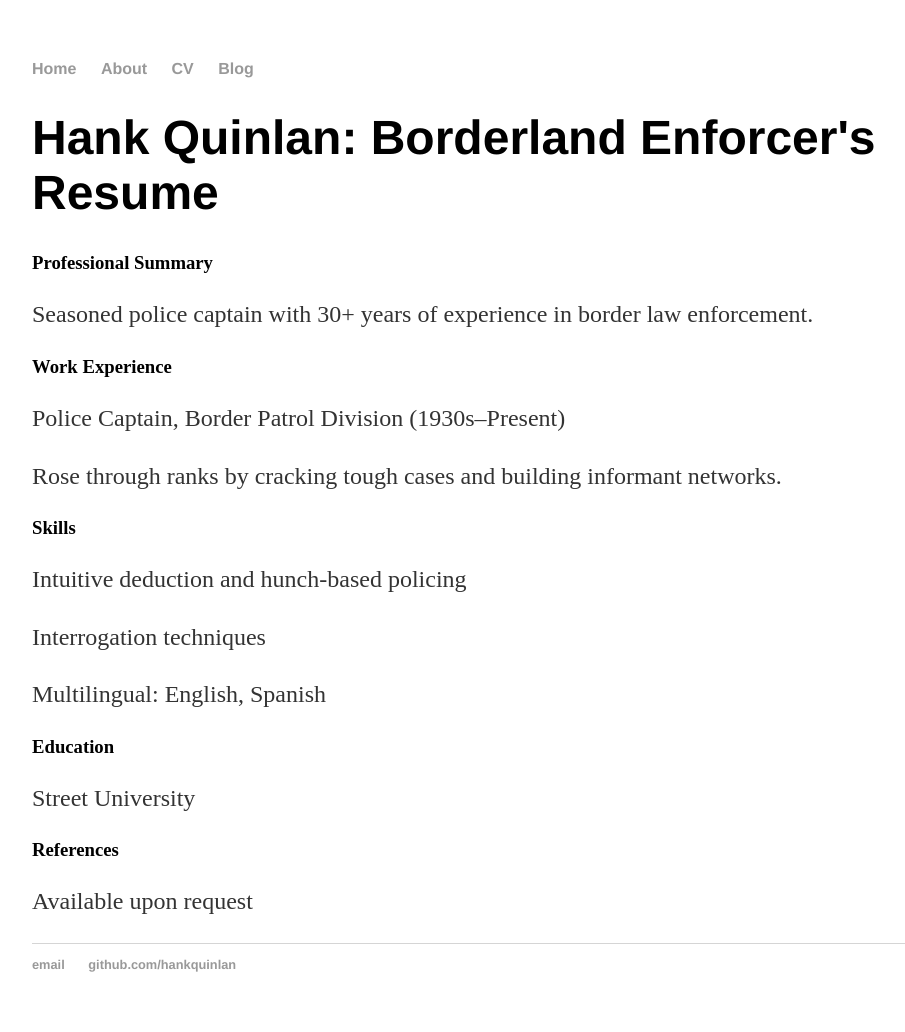
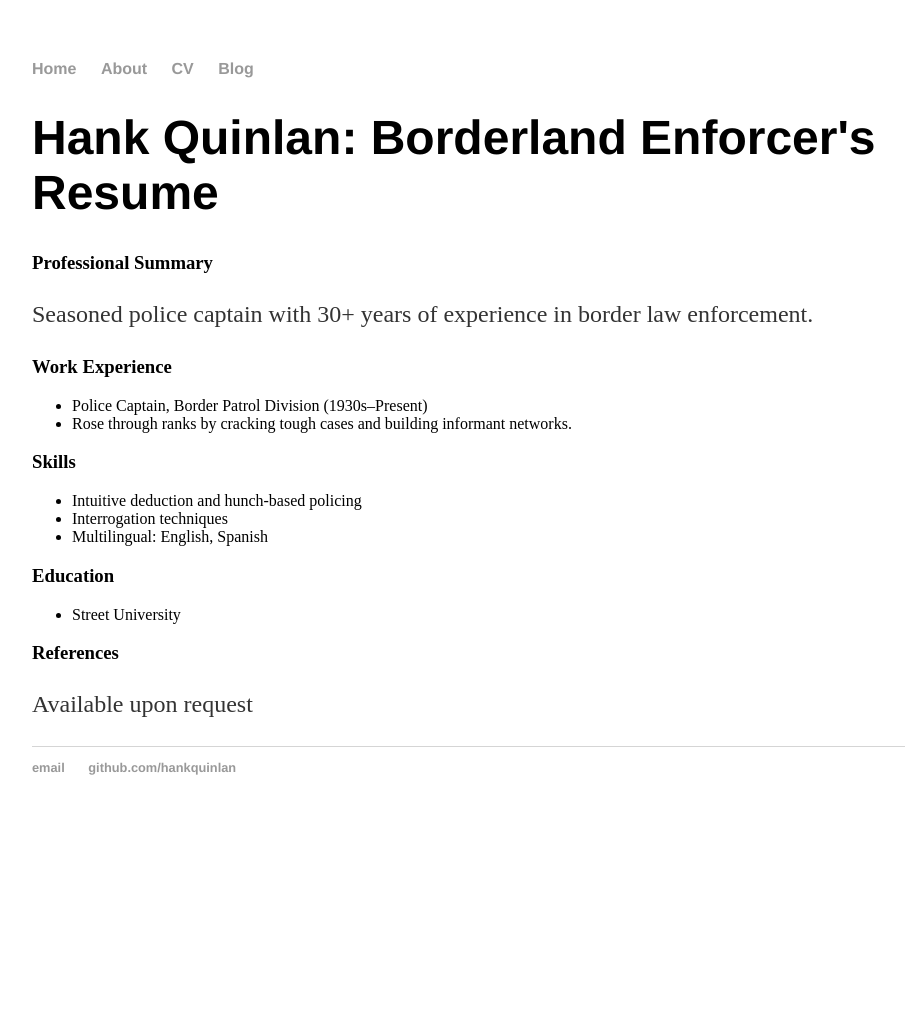
Before and after one commit to dkadlUR/dkadlUR.github.io, a Jekyll site: the page built from cv/index.html, in a window 1280 px wide. Shown: the whole page, without its empty margins (160-1065 px from the left). Built offline with Jekyll 4.4.1, drawn with Linux system fonts in a browser that asks for light colours; after the commit the page ends 900 px from its top, so only the background shows below that.

Commit message:
Update index.html

```diff
--- a/cv/index.html
+++ b/cv/index.html
@@ -7,14 +7,20 @@ title: Hank Quinlan, Horrible Cop
 	<h3>Professional Summary</h3>
 	<p>Seasoned police captain with 30+ years of experience in border law enforcement.</p>
 	<h3>Work Experience</h3>
-	<p>Police Captain, Border Patrol Division (1930s–Present)</p>
-	<p>Rose through ranks by cracking tough cases and building informant networks.</p>
+	<ul>
+		<li>Police Captain, Border Patrol Division (1930s–Present)</li>
+		<li>Rose through ranks by cracking tough cases and building informant networks.</li>
+	</ul>
 	<h3>Skills</h3>
-	<p>Intuitive deduction and hunch-based policing</p>
-	<p>Interrogation techniques</p>
-	<p>Multilingual: English, Spanish</p>
+	<ul>
+		<li>Intuitive deduction and hunch-based policing</li>
+		<li>Interrogation techniques</li>
+		<li>Multilingual: English, Spanish</li>
+	</ul>
 	<h3>Education</h3>
-	<p>Street University</p>
+	<ul>
+		<li>Street University</li>
+	</ul>
 	<h3>References</h3>
 	<p>Available upon request</p>
 </div><!-- /.blurb -->
```
